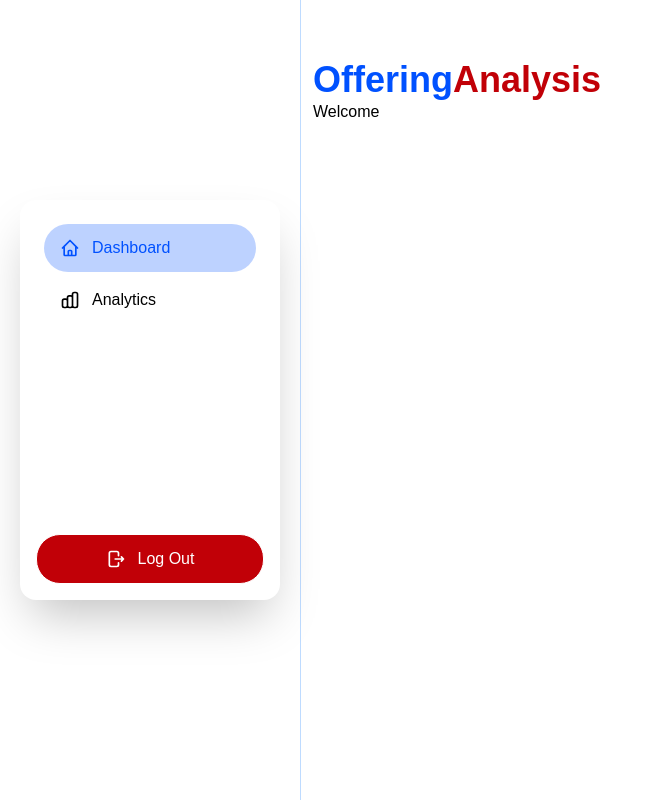
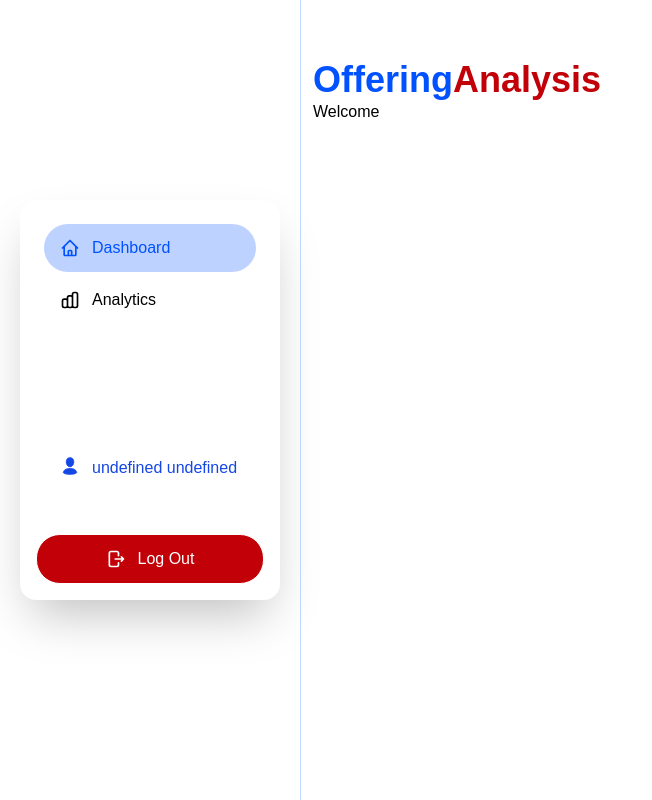
Before and after one commit to SamGombs20/OfferingAnalysisWeb, a Next.js app: page /dashboard in a window 1280 px wide. Shown: the whole page, without its empty margins (0-652 px from the left). Built offline with nearby package versions, Linux system fonts and the light colour scheme.

Commit message:
Update:User dashboard design

```diff
--- a/app/components/sidebar.tsx
+++ b/app/components/sidebar.tsx
@@ -19,7 +19,7 @@ const navItems = [
 ];
 const Sidebar = () => {
   const [isOpen, setIsOpen] = useState(false);
-  const { logOut } = useAuthStore();
+  const { user, logOut } = useAuthStore();
   const pathName = usePathname();
   useEffect(() => {
     setIsOpen(false);
@@ -59,6 +59,22 @@ const Sidebar = () => {
             );
           })}
         </nav>
+        <div className="absolute bottom-30 pointer flex px-7 text-blue-700">
+          <svg
+            className="w-5 h-5 mr-3"
+            fill="none"
+            viewBox="0 0 24 24"
+            stroke="currentColor"
+          >
+            <path
+              fill-rule="evenodd"
+              clip-rule="evenodd"
+              d="M16.5 7.063C16.5 10.258 14.57 13 12 13c-2.572 0-4.5-2.742-4.5-5.938C7.5 3.868 9.16 2 12 2s4.5 1.867 4.5 5.063zM4.102 20.142C4.487 20.6 6.145 22 12 22c5.855 0 7.512-1.4 7.898-1.857a.416.416 0 0 0 .09-.317C19.9 18.944 19.106 15 12 15s-7.9 3.944-7.989 4.826a.416.416 0 0 0 .091.317z"
+              fill="currentColor"
+            ></path>
+          </svg>
+          <p>{user?.firstName + " " + user?.lastName}</p>
+        </div>
         <div className="absolute bottom-0 left-0 right-0 p-4">
           <button
             onClick={logOut}
```
